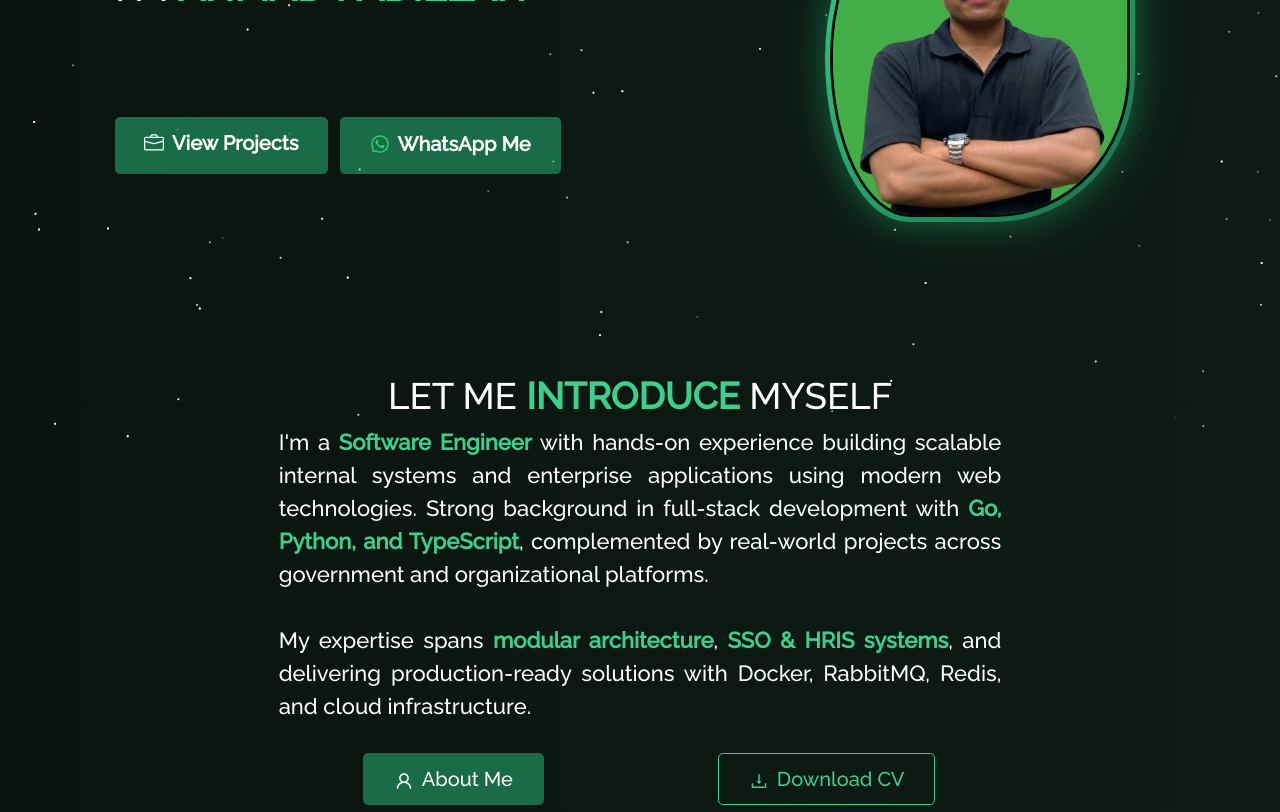
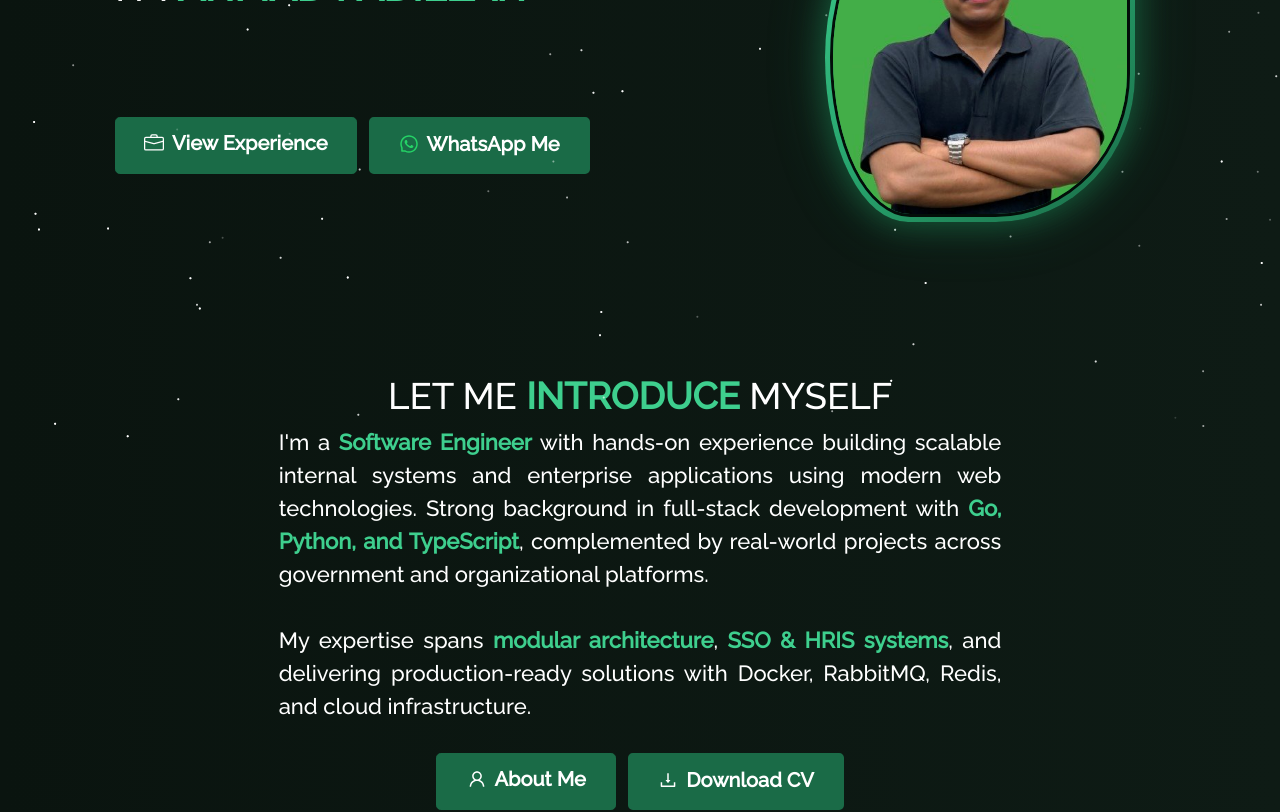
Before and after one commit to Ahmdfdhilah/portofoli, a React (Create React App) app: page / in a window 1280 px wide. Shown: the part 360-1172 px from the top of the page. Built offline with nearby package versions, Linux system fonts and the light colour scheme.

Commit message:
fix json

```diff
--- a/src/components/Home/Home.js
+++ b/src/components/Home/Home.js
@@ -54,13 +54,13 @@ function Home() {
                   <div style={{ display: "flex", gap: "12px", flexWrap: "wrap" }}>
                     <Button
                       as={Link}
-                      to="/project"
+                      to="/work-experience"
                       size="lg"
                       className="hero-btn-primary"
                     >
                       <span style={{ display: "inline-flex", alignItems: "center", gap: "8px" }}>
                         <BsBriefcase />
-                        View Projects
+                        View Experience
                       </span>
                     </Button>
 
--- a/src/components/Home/HomeIntro.js
+++ b/src/components/Home/HomeIntro.js
@@ -49,40 +49,34 @@ function HomeIntro() {
               </motion.blockquote>
 
               <motion.div variants={fadeUp}>
-                <Row style={{ justifyContent: "center", marginTop: "30px" }}>
-                  <Col md={6} style={{ textAlign: "center", marginBottom: "10px" }}>
+                <div style={{ display: "flex", gap: "12px", flexWrap: "wrap", justifyContent: "center", marginTop: "30px" }}>
                   <Button
                     as={Link}
                     to="/about"
-                      variant="primary"
                     size="lg"
-                      style={{
-                        backgroundColor: "var(--primary-dark)",
-                        borderColor: "var(--primary-dark)",
-                        padding: "10px 30px"
-                      }}
+                    className="hero-btn-primary"
+                    style={{ minWidth: "180px" }}
                   >
-                      <AiOutlineUser style={{ marginRight: "8px" }} />
+                    <span style={{ display: "inline-flex", alignItems: "center", gap: "8px" }}>
+                      <AiOutlineUser />
                       About Me
+                    </span>
                   </Button>
-                  </Col>
-                  <Col md={6} style={{ textAlign: "center", marginBottom: "10px" }}>
+
                   <Button
-                      href="/CV_Ahmad Fadillah.pdf"
+                    href={`${process.env.PUBLIC_URL}/CV_Ahmad Fadillah.pdf`}
                     target="_blank"
-                      variant="outline-primary"
+                    rel="noopener noreferrer"
                     size="lg"
-                      style={{
-                        borderColor: "var(--accent-text)",
-                        color: "var(--accent-text)",
-                        padding: "10px 30px"
-                      }}
+                    className="hero-btn-outline"
+                    style={{ minWidth: "180px" }}
                   >
-                      <AiOutlineDownload style={{ marginRight: "8px" }} />
+                    <span style={{ display: "inline-flex", alignItems: "center", gap: "8px" }}>
+                      <AiOutlineDownload />
                       Download CV
+                    </span>
                   </Button>
-                  </Col>
-                </Row>
+                </div>
               </motion.div>
             </motion.div>
           </Col>
--- a/src/style.css
+++ b/src/style.css
@@ -292,6 +292,8 @@ button:focus {
   background-size: cover !important;
   width: 100%;
   height: 100%;
+  z-index: 0;
+  pointer-events: none;
 }
 
 .home-header {
@@ -300,7 +302,7 @@ button:focus {
 
 .home-section {
   position: relative;
-  z-index: -1;
+  z-index: 1;
   padding-bottom: 30px !important;
   padding-top: 30px !important;
 }
```
Lines whose indentation alone changed are shown as unchanged.
